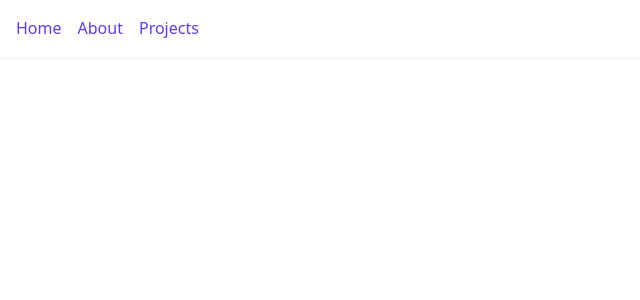
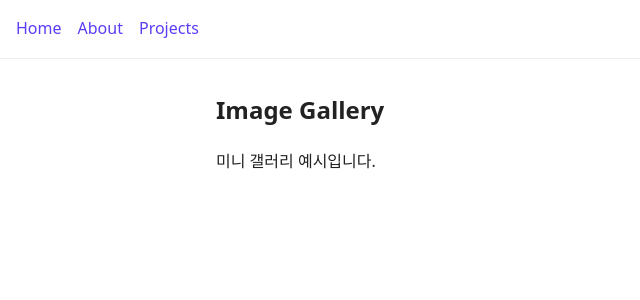
Before and after one commit to KyeongAA/pwd-week2, a SvelteKit app: page /projects/gallery in a window 1280 px wide. Shown: the top 300 px of the page, without its empty margins (0-640 px from the left). Built offline with nearby package versions, Linux system fonts and the light colour scheme.

Commit message:
Update +page.svelte

```diff
--- a/src/routes/projects/[slug]/+page.svelte
+++ b/src/routes/projects/[slug]/+page.svelte
@@ -0,0 +1,27 @@
+<!-- src/routes/projects/[slug]/+page.svelte -->
+<script>
+  let { data } = $props();      // { item, slug }
+  let memo = $state('');
+
+  // memo 상세에서만 로컬스토리지 동기화
+  $effect(() => {
+    if (data.slug === 'memo') {
+      const saved = localStorage.getItem('memo');
+      if (saved) memo = saved;
+    }
+  });
+
+  function save() {
+    localStorage.setItem('memo', memo);
+    alert('저장 완료!');
+  }
+</script>
+
+<h2>{data.item.title}</h2>
+<p>{data.item.body}</p>
+
+{#if data.slug === 'memo'}
+  <textarea rows="6" bind:value={memo} class="card" style="width:100%"></textarea>
+  <button onclick={save}>메모 저장</button>
+  <p style="opacity:.6">브라우저 로컬에만 저장됩니다.</p>
+{/if}
```
